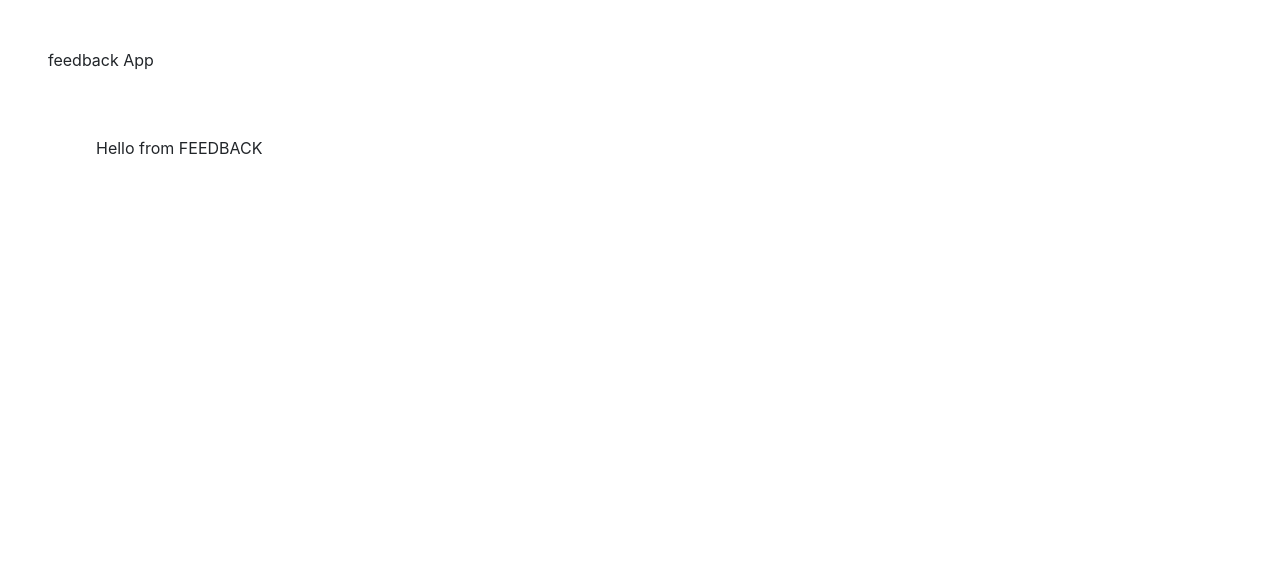
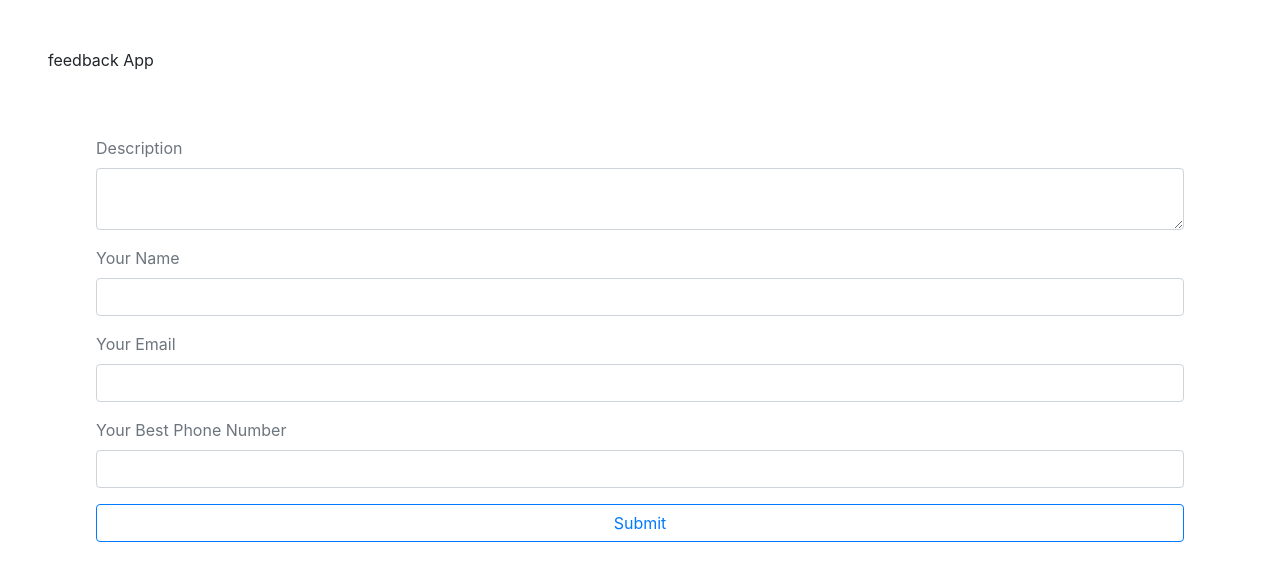
Before and after one commit to kuddleman/react-node-website, a React (Create React App) app: page / in a window 1280 px wide. Shown: the top 580 px of the page. Built offline with nearby package versions, Linux system fonts and the light colour scheme.

Commit message:
add feedback form

```diff
--- a/src/Feedback.js
+++ b/src/Feedback.js
@@ -9,12 +9,76 @@
       phone: '',
       uploadedFiles: [],
       buttonText: 'Submit',
-      uploadPhotoButtonText: 'Upload files'
+      uploadPhotosButtonText: 'Upload files'
     })
 
-  return (<div className="p-5">
-              <p>Hello from FEEDBACK</p>
+    //destructure state variables:
+
+    const { name, email, message, phone, uploadedFiles, buttonText, uploadPhotosButtonText } = values
+
+    //event handlers:
+    const handleChange = () => {
+      console.log('handle change!')
+    }
+
+    const handleSubmit = () => {
+      console.log('handle submit!')
+    }
+
+
+
+
+    const feedbackForm = () => (
+      <React.Fragment>
+        <form onSubmit={handleSubmit}>
+          <div className="form-group">
+            <label className="text-muted">Description</label>
+            <textarea onChange={handleChange('message')}
+                      type="text"
+                      className="form-control"
+                      value={message}
+                      required
+            >
+            </textarea>
           </div>
+          <div className="form-group">
+            <label className="text-muted">Your Name</label>
+            <input type="text"
+                   className="form-control"
+                   onChange={handleChange('name')}
+                   value={name}
+                   required
+            />
+          </div>
+          <div className="form-group">
+            <label className="text-muted">Your Email</label>
+            <input type="email"
+                   className="form-control"
+                   onChange={handleChange('email')}
+                   value={email}
+                   required
+            />
+          </div>
+          <div className="form-group">
+            <label className="text-muted">Your Best Phone Number</label>
+            <input type="number"
+                   className="form-control"
+                   onChange={handleChange('phone')}
+                   value={phone}
+                   required
+            />
+          </div>
+
+          <button className="btn btn-outline-primary btn-block">{buttonText}</button>
+
+        </form>
+      </React.Fragment>
+    )
+
+  return (
+            <div className="p-5">
+              {feedbackForm()}
+            </div>
          )
 }
 
```
